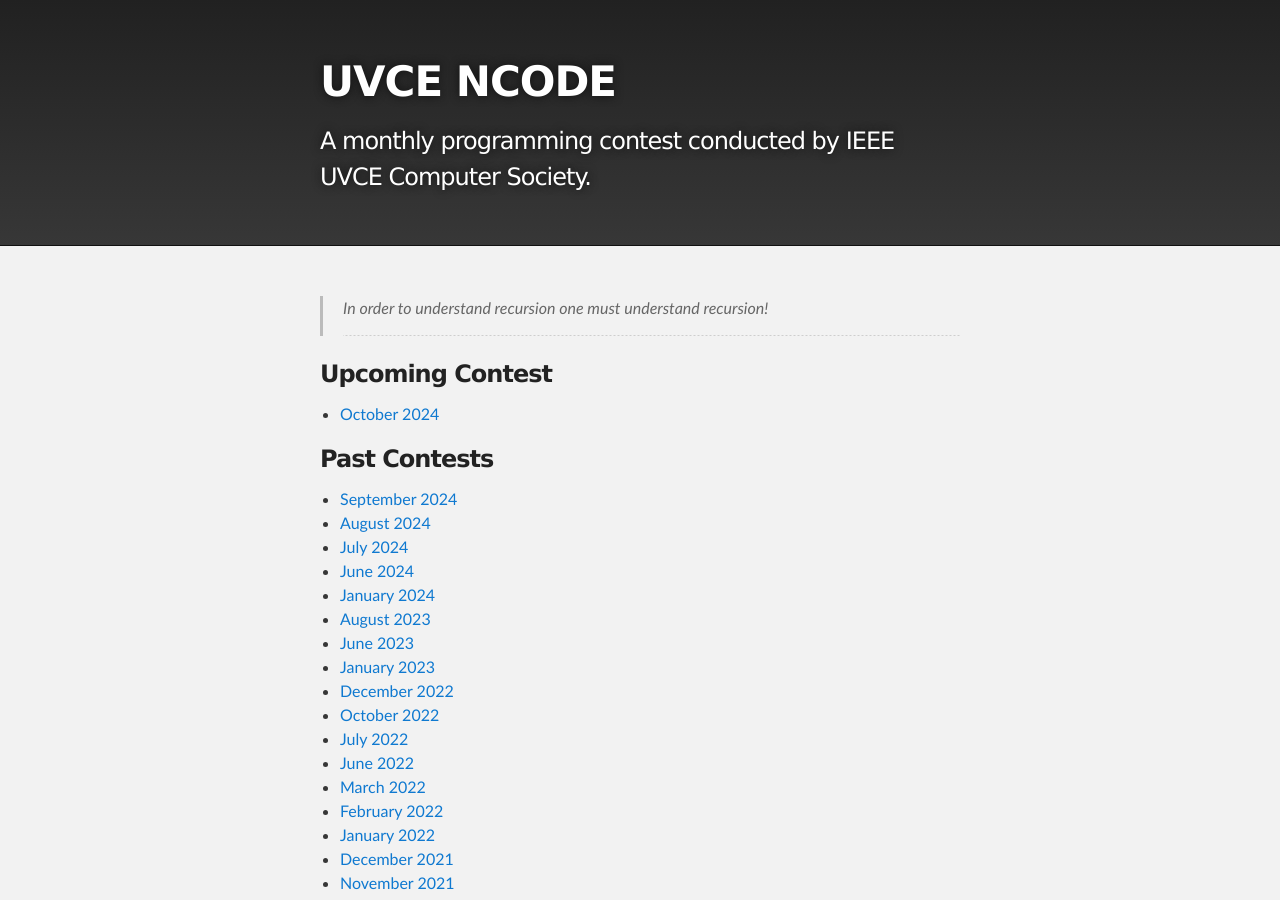
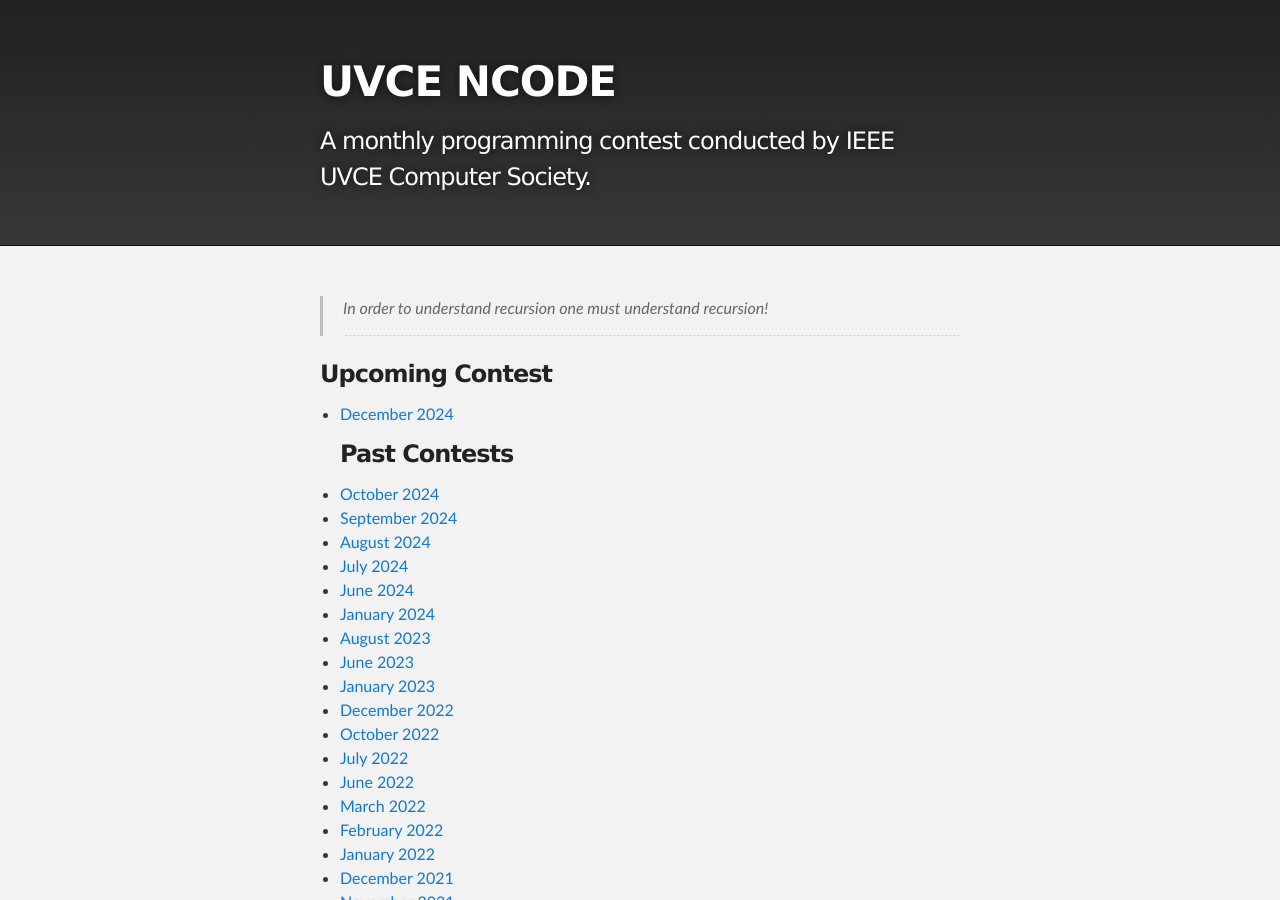
Before and after one commit to ieee-uvce-cs/ncode, a Jekyll site: the page built from index.md, in a window 1280 px wide and 900 px high. Built offline with Jekyll 4.4.1, drawn with Linux system fonts in a browser that asks for light colours.

Commit message:
Update index.md

```diff
--- a/index.md
+++ b/index.md
@@ -6,9 +6,9 @@ layout: default
 * * *
 
 ### Upcoming Contest
+- [December 2024](https://www.hackerrank.com/uvce-ncode-december-2024)
+### Past Contests
 - [October 2024](https://www.hackerrank.com/uvce-ncode-october-2024)
-
-### Past Contests
 - [September 2024](https://www.hackerrank.com/uvce-ncode-september-2024)
 - [August 2024](https://www.hackerrank.com/uvce-ncode-august-2024)
 - [July 2024](https://www.hackerrank.com/uvce-ncode-july-2024)
```
